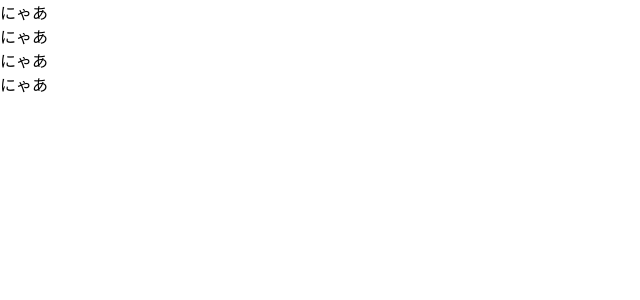
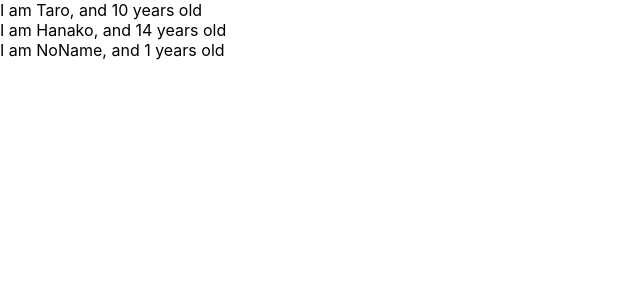
Before and after one commit to rikako-nakamura/udemy-react-redux-crud-application, a React (Create React App) app: page / in a window 1280 px wide. Shown: the top 300 px of the page, without its empty margins (0-640 px from the left). Built offline with nearby package versions, Linux system fonts and the light colour scheme.

Commit message:
learn props

```diff
--- a/src/App.js
+++ b/src/App.js
@@ -1,28 +1,26 @@
 import React from "react";
-
-// class App extends Component{
-// render(){
-//   return(
-//     <React.Fragment>
-//       <label htmlFor="bar">bar</label>
-//       <input type="text" onChange={() => {console.log("I am clicked")}}/>
-//     </React.Fragment>
-//   )
-// }
-// }
-
 const App = () => {
+  const profiles = [
+    { name : "Taro", age: 10},
+    { name : "Hanako", age: 14},
+    { name : "NoName"},
+  ]
   return (
     <div>
-      <Cat />
-      <Cat />
-      <Cat />
-      <Cat />
+      {
+        profiles.map((profile, index) => {
+          return <User name={profile.name} age={profile.age} key={index}/>
+        })
+      }
     </div>
   )
 }
-const Cat = () => {
-  return <div>にゃあ</div>
+const User = (props) => {
+  return <div>I am {props.name}, and {props.age} years old</div>
+}
+
+User.defaultProps = {
+  age: 1
 }
 
 export default App;
```
